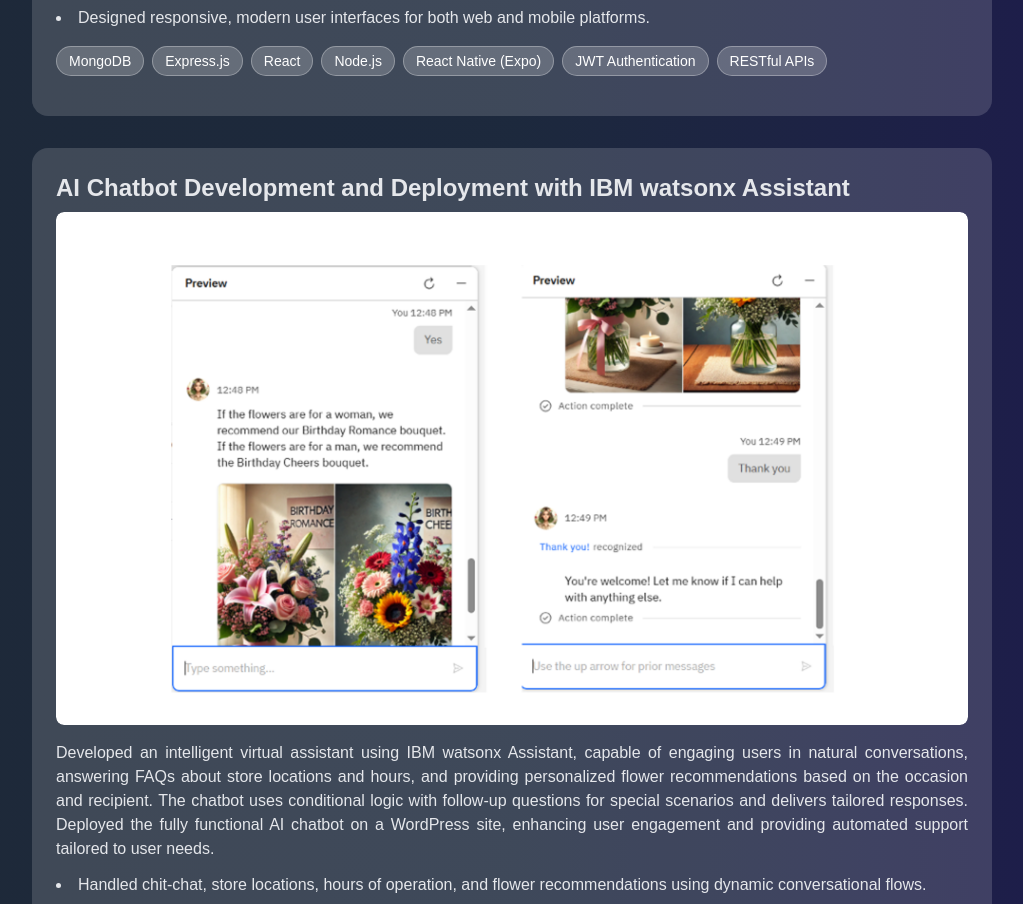
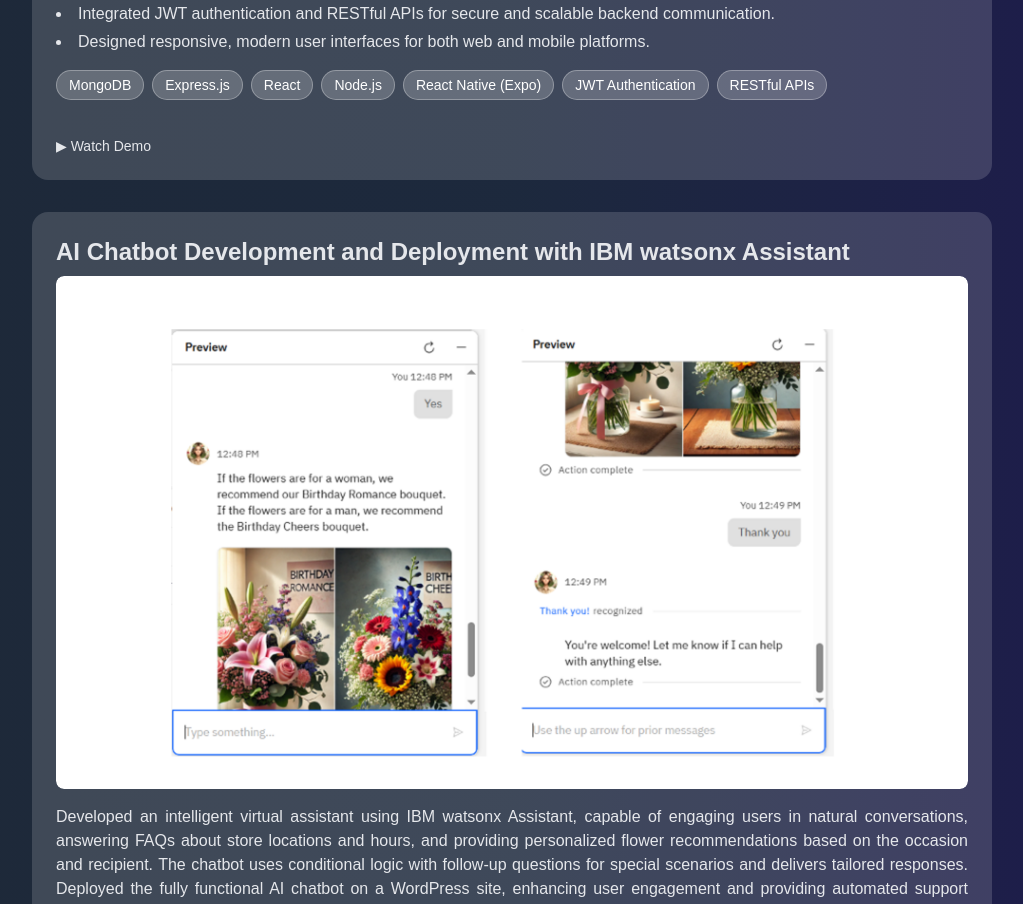
Before and after one commit to sasunmadhuranga/my-portfolio, a Next.js app: page / in a window 1280 px wide. Shown: the part 2691-3595 px from the top of the page, without its empty margins (128-1151 px from the left). Built offline with nearby package versions, Linux system fonts and the light colour scheme.

Commit message:
New project added

```diff
--- a/package.json
+++ b/package.json
@@ -11,7 +11,7 @@
   "dependencies": {
     "@fortawesome/fontawesome-free": "^7.0.0",
     "aos": "^2.3.4",
-    "next": "15.4.6",
+    "next": "^16.1.4",
     "react": "19.1.0",
     "react-dom": "19.1.0",
     "react-icons": "^5.5.0",
--- a/src/components/Projects.js
+++ b/src/components/Projects.js
@@ -25,7 +25,7 @@
         "/assets/volunteer/15.png",
       ],
       summary:
-        "Developed a full-stack MERN-based volunteer management platform with an integrated React Native mobile application to streamline event management, volunteer management, attendance tracking, and certificate generation. The system supports role-based access for Super Admins, Organization Admins, and Volunteers, enabling secure event workflows and accurate attendance tracking using time-bound QR codes. The platform ensures data integrity, scalability, and a seamless experience across web and mobile.",
+        "Developed a full-stack MERN-based volunteer management platform with an integrated React Native mobile application to streamline event management, volunteer management, attendance tracking, and certificate generation. The system supports role-based access for Super Admins, Organization Admins, and Volunteers, enabling secure event workflows and accurate attendance tracking using time-bound QR codes. The platform ensures data integrity, scalability, and a seamless experience across web and mobile. Deployed the frontend on Vercel, backend APIs on Render, utilized MongoDB Atlas for cloud-hosted data storage, and integrated Cloudinary for secure image and file management.",
       features: [
         "Implemented role-based access control for Super Admins, Organization Admins, and Volunteers.",
         "Enabled organizations to create and manage events, and approve volunteer applications.",
@@ -46,6 +46,7 @@
         "JWT Authentication",
         "RESTful APIs",
       ],
+      video: "https://drive.google.com/file/d/1J6ZxjWaSYpL3IrO8ECzK0_fkupN0CQtb/view?usp=sharing",
     },
     {
       title: "AI Chatbot Development and Deployment with IBM watsonx Assistant",
```
Also changed, not shown: 1 other file (tests, documents, lock files or other folders).
